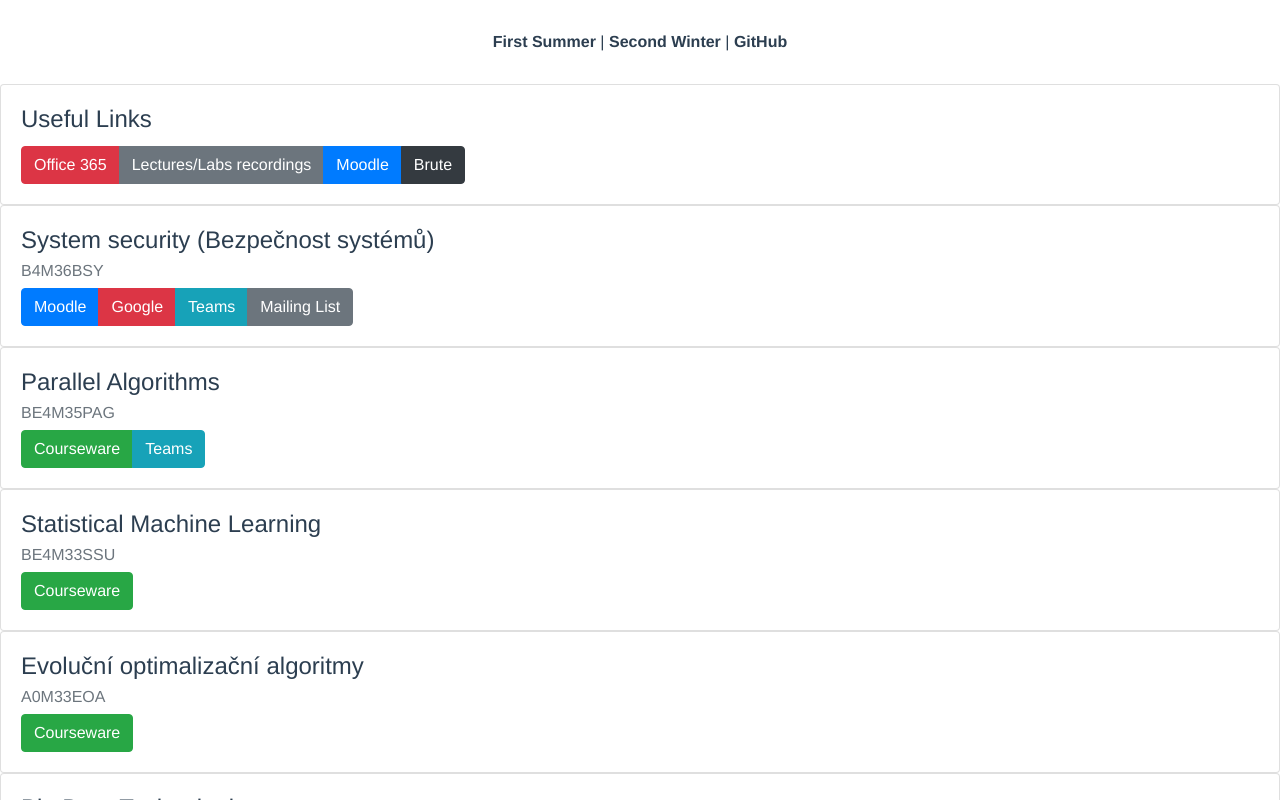
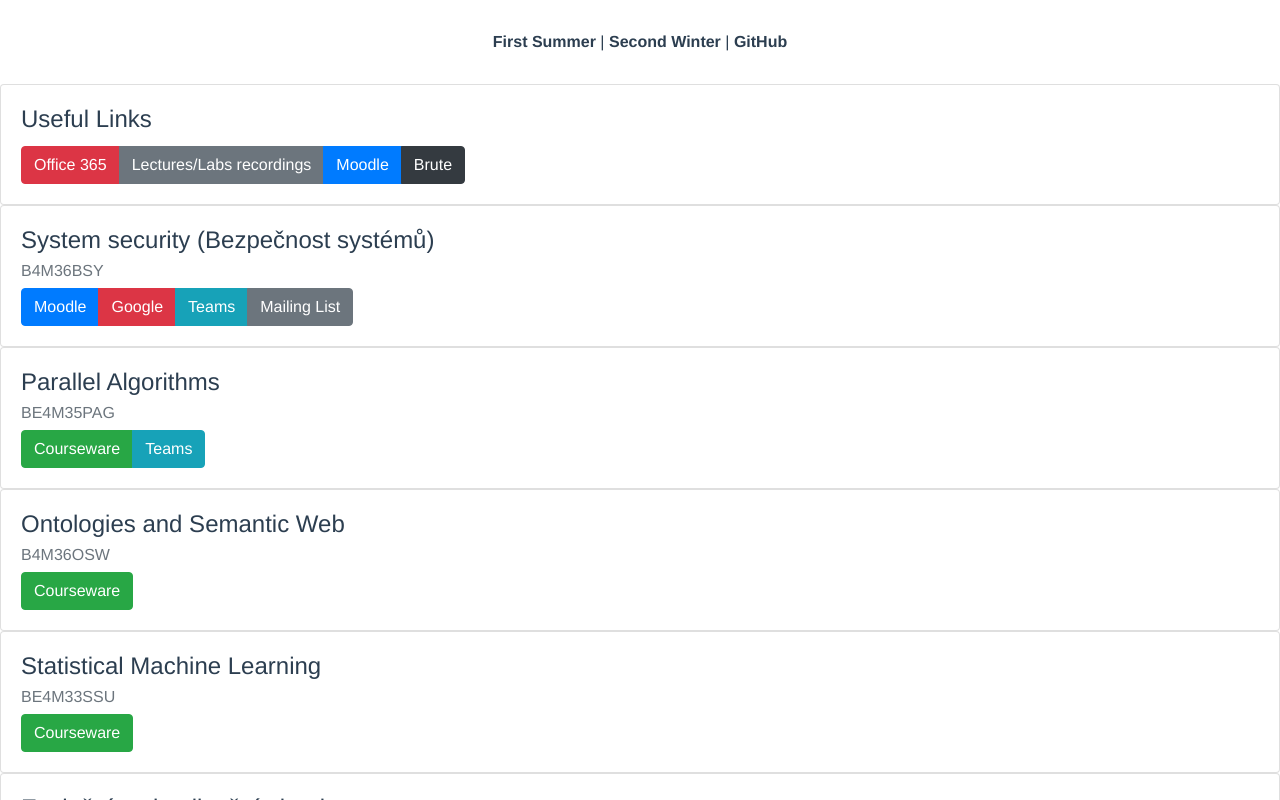
Before and after one commit to skalahonza/linkoi, a Vue app: page /#/ in a window 1280 px wide. Shown: the top 800 px of the page. Built offline with nearby package versions, Linux system fonts and the light colour scheme.

Commit message:
Add OSW.

```diff
--- a/src/views/second/Winter.vue
+++ b/src/views/second/Winter.vue
@@ -109,6 +109,16 @@ export default Vue.extend({
             },
           ],
         },
+                {
+          name: "Ontologies and Semantic Web",
+          code: "B4M36OSW",
+          links: [
+            {
+              name: "Courseware",
+              address: "https://cw.fel.cvut.cz/wiki/courses/osw/start",
+            },
+          ],
+        },
         {
           name: "Statistical Machine Learning",
           code: "BE4M33SSU",
@@ -129,7 +139,6 @@ export default Vue.extend({
             },
           ],
         },
-
         {
           name: "Big Data Technologies",
           code: "B0M33BDT",
```
